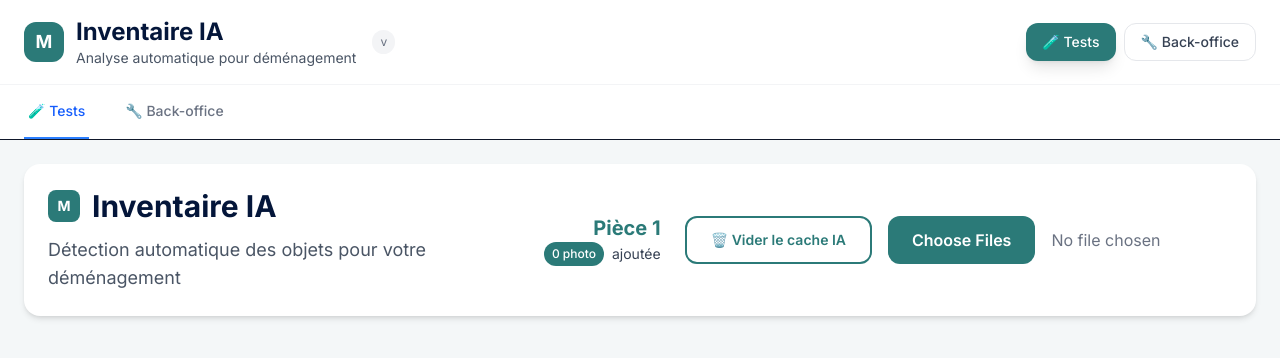
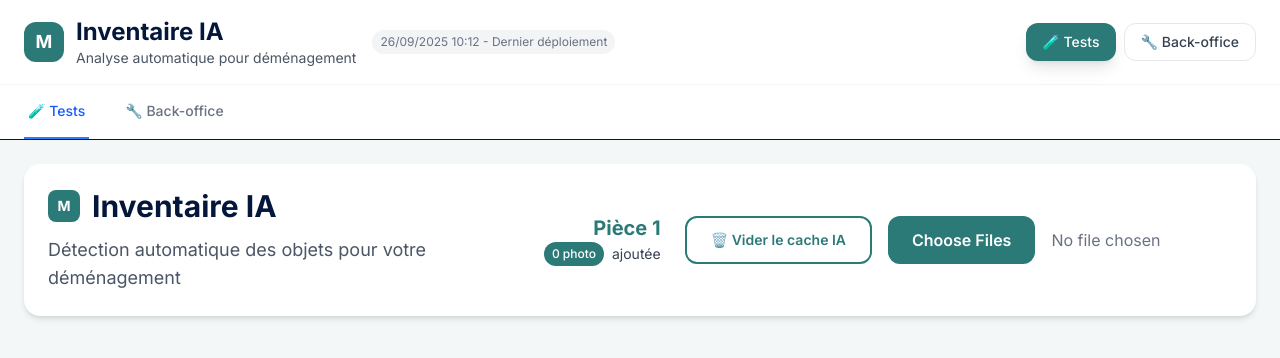
Before and after one commit to gdetaisne/moverz_v3, a Next.js app: page / in a window 1280 px wide. Shown: the top 358 px of the page. Built offline with nearby package versions, Linux system fonts and the light colour scheme.

Commit message:
🐛 Fix build error - getBuildInfo() returns string
- Correction de l'erreur TypeScript sur getBuildInfo().version
- Build local réussi ✅

```diff
--- a/app/page.tsx
+++ b/app/page.tsx
@@ -649,7 +649,7 @@ export default function Home() {
                   </div>
                 </div>
                 <span className="text-xs text-gray-500 bg-gray-100 px-2 py-1 rounded-full">
-                  v {getBuildInfo().version}
+                  {getBuildInfo()}
                 </span>
               </div>
               <div className="flex space-x-2">
--- a/lib/buildInfo.ts
+++ b/lib/buildInfo.ts
@@ -1,9 +1,9 @@
 // Informations de build - générées automatiquement
-// Dernière mise à jour: 2025-09-26T00:55:36.513Z
+// Dernière mise à jour: 2025-09-26T03:12:58.967Z
 
 export const BUILD_INFO = {
-  timestamp: "2025-09-26T00:55:36.513Z",
-  date: "26/09/2025 07:55"
+  timestamp: "2025-09-26T03:12:58.967Z",
+  date: "26/09/2025 10:12"
 };
 
 export function getBuildInfo() {
```
